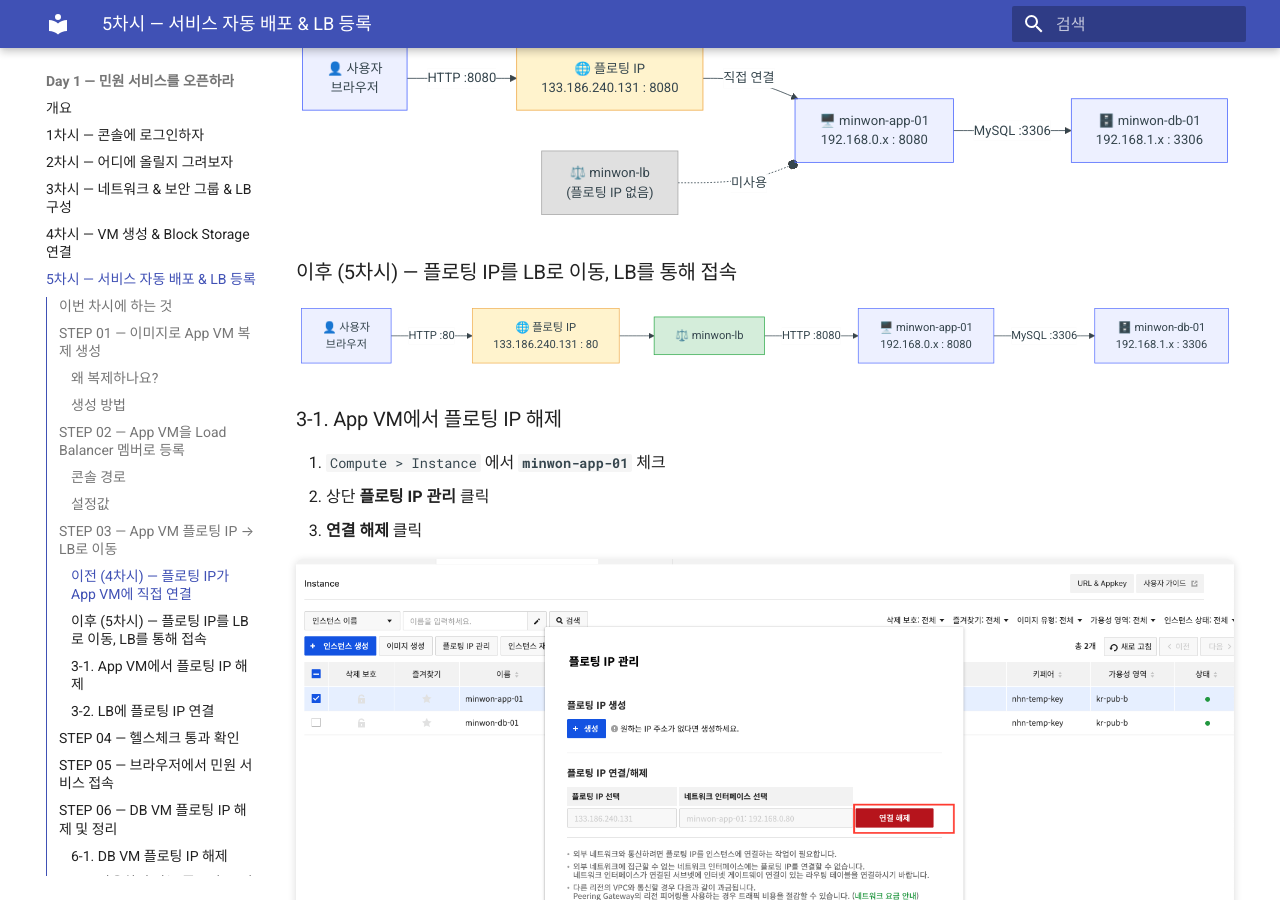
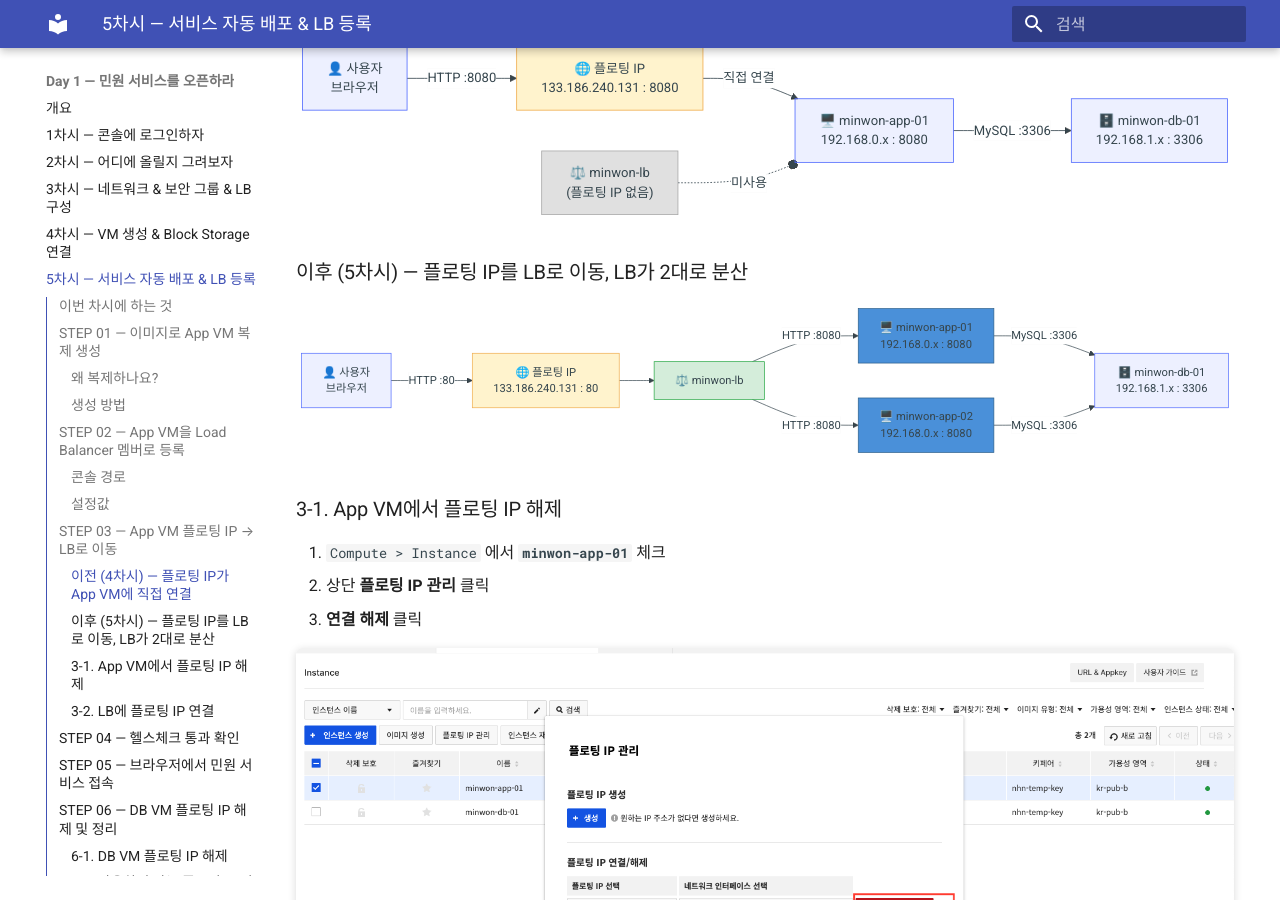
Before and after one commit to skilleat-labs/cloud-native-minwon-lab, an MkDocs documentation site: the page built from docs/day1/session5.md, in a window 1280 px wide and 900 px high, scrolled down 3628 px. Built offline with MkDocs 1.6.1 and Material for MkDocs 9.7.7, drawn with Linux system fonts in a browser that asks for light colours.

Commit message:
docs: session5 - STEP 03 이후 다이어그램에 app-02 추가 (2대 분산)

````diff
--- a/docs/day1/session5.md
+++ b/docs/day1/session5.md
@@ -121,23 +121,28 @@ flowchart LR
     style FIP fill:#fff3cd,stroke:#f0ad4e
 ```
 
-### 이후 (5차시) — 플로팅 IP를 LB로 이동, LB를 통해 접속
+### 이후 (5차시) — 플로팅 IP를 LB로 이동, LB가 2대로 분산
 
 ```mermaid
 flowchart LR
     U["👤 사용자\n브라우저"]
     FIP["🌐 플로팅 IP\n133.186.240.131 : 80"]
     LB["⚖️ minwon-lb"]
-    APP["🖥️ minwon-app-01\n192.168.0.x : 8080"]
+    APP1["🖥️ minwon-app-01\n192.168.0.x : 8080"]
+    APP2["🖥️ minwon-app-02\n192.168.0.x : 8080"]
     DB["🗄️ minwon-db-01\n192.168.1.x : 3306"]
 
     U -->|"HTTP :80"| FIP
     FIP --> LB
-    LB -->|"HTTP :8080"| APP
-    APP -->|"MySQL :3306"| DB
+    LB -->|"HTTP :8080"| APP1
+    LB -->|"HTTP :8080"| APP2
+    APP1 -->|"MySQL :3306"| DB
+    APP2 -->|"MySQL :3306"| DB
 
     style FIP fill:#fff3cd,stroke:#f0ad4e
     style LB fill:#d4edda,stroke:#28a745
+    style APP1 fill:#4A90D9,color:#fff,stroke:#2c5f8a
+    style APP2 fill:#4A90D9,color:#fff,stroke:#2c5f8a
 ```
 
 ### 3-1. App VM에서 플로팅 IP 해제
````
